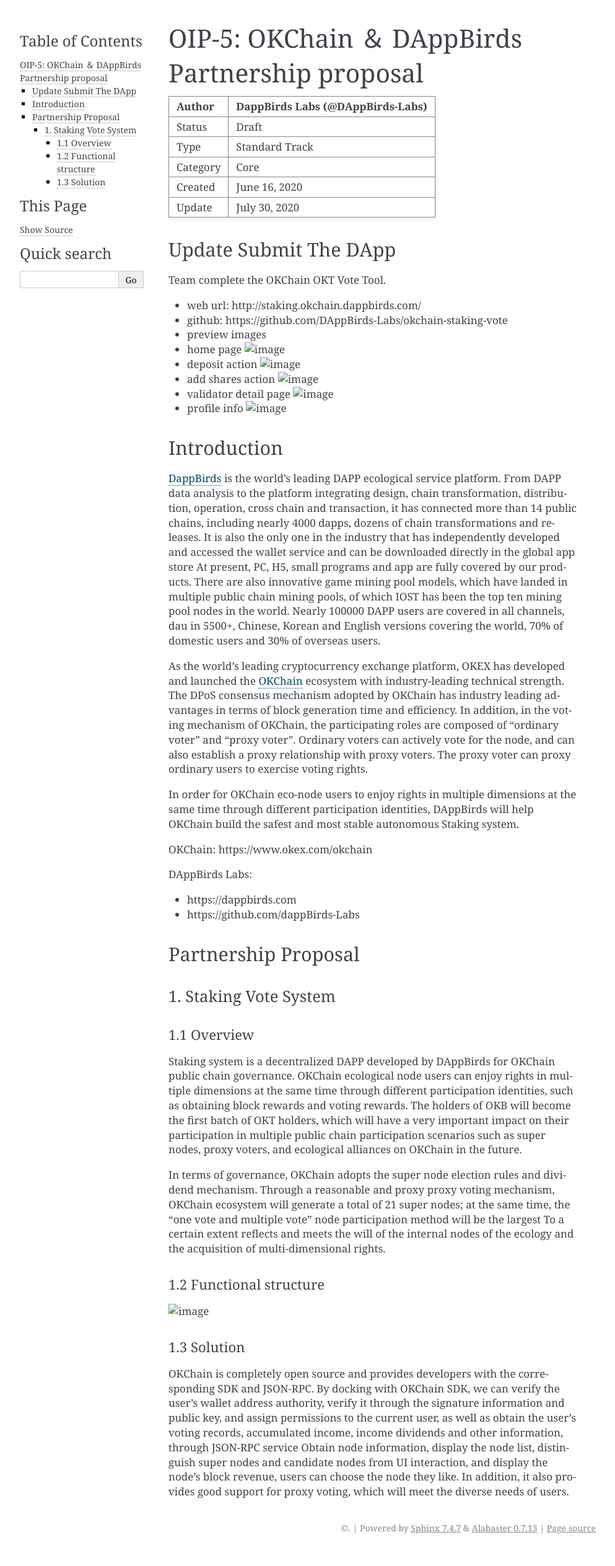
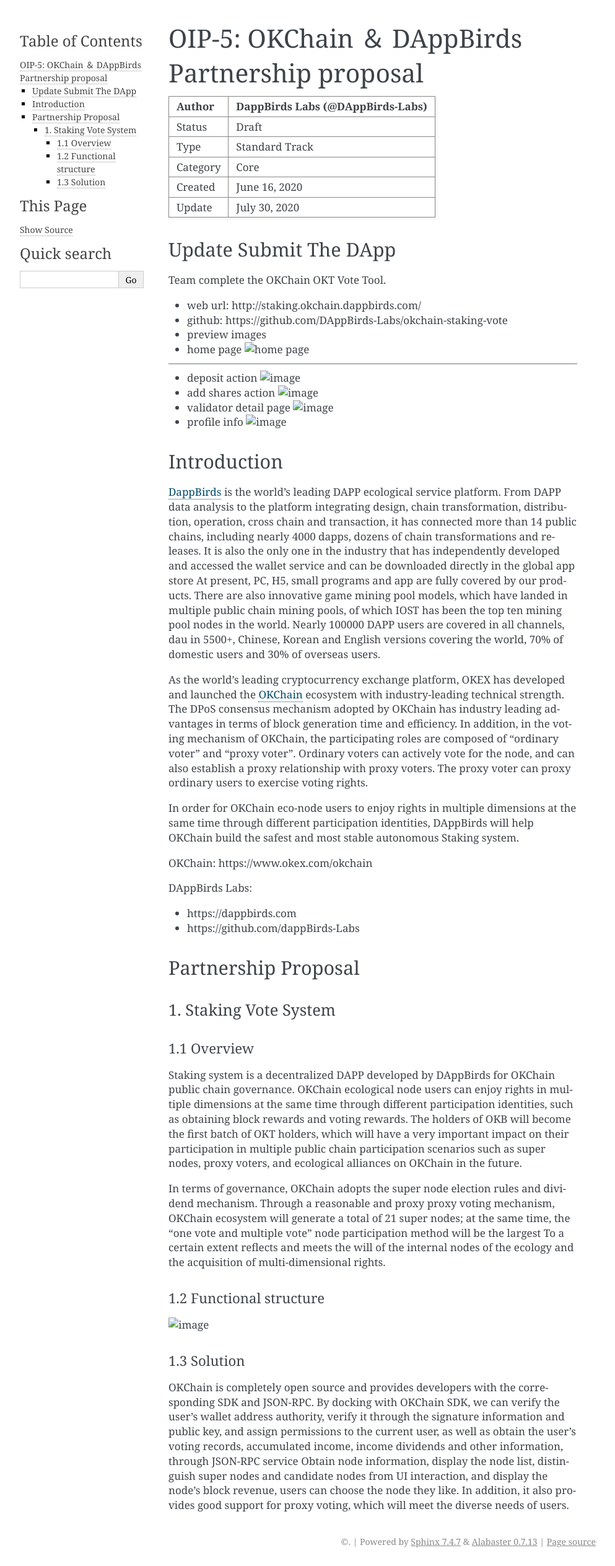
Before and after one commit to okx/KIPs, a Sphinx documentation site: the page built from docs/draft/OIP-5.md, in a window 1280 px wide. Shown: the whole page at 62% size, without its empty margins (148-1141 px from the left). Built offline with Sphinx 7.4.7, drawn with Linux system fonts in a browser that asks for light colours; before the commit the page ends 2505 px from its top, so only the background shows below that.

Commit message:
OKChain ＆ DAppBirds OIP5
add preview images

```diff
--- a/docs/draft/OIP-5.md
+++ b/docs/draft/OIP-5.md
@@ -17,8 +17,9 @@
 - preview images
 
  - home page
-![image](/docs/assets/OIP-5/home.png)
+![home page](/docs/assets/OIP-5/home.png)
 
+---
  - deposit action
 ![image](/docs/assets/OIP-5/deposit.png)
 
```
